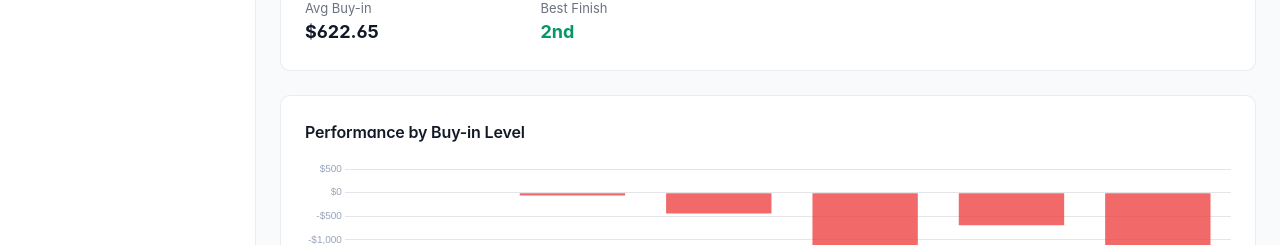
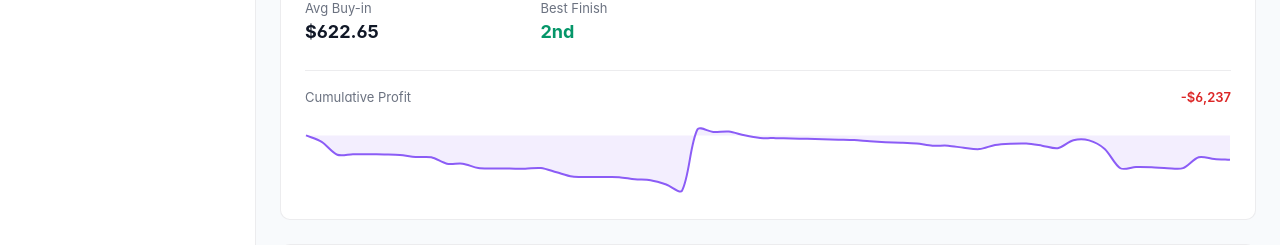
Before and after one commit to infinity899/poker-wallet, a Nuxt app: page /analytics in a window 1280 px wide. Shown: the part 403-648 px from the top of the page. Built offline with nearby package versions, Linux system fonts and the light colour scheme; no server answers.

Commit message:
add mini chart in overview section

```diff
--- a/app/components/analytics/AnalyticsTournamentCharts.vue
+++ b/app/components/analytics/AnalyticsTournamentCharts.vue
@@ -89,6 +89,29 @@
           </p>
         </div>
       </div>
+
+      <div
+        v-if="cumulativeData.labels.length > 0"
+        class="mt-6 pt-4 border-t border-border dark:border-border-dark"
+      >
+        <div class="flex items-baseline justify-between gap-4 mb-2">
+          <p class="text-sm text-gray-500 dark:text-gray-400">
+            Cumulative Profit
+          </p>
+          <p
+            class="text-sm font-semibold"
+            :class="stats.totalProfit >= 0 ? 'text-success-600 dark:text-success-400' : 'text-danger-600 dark:text-danger-400'"
+          >
+            {{ formatDisplayProfit(stats.totalProfit) }}
+          </p>
+        </div>
+        <div class="h-20">
+          <Line
+            :data="cumulativeData"
+            :options="sparklineChartOptions"
+          />
+        </div>
+      </div>
     </div>
 
     <div class="lg:col-span-2">
@@ -133,8 +156,8 @@ const props = defineProps<{
   stats: TournamentStats;
 }>();
 
-const { formatAmount } = useCurrency();
-const { lineChartOptions } = useCurrencyChartOptions();
+const { formatAmount, formatDisplayProfit } = useCurrency();
+const { lineChartOptions, sparklineChartOptions } = useCurrencyChartOptions();
 
 const cumulativeData = computed(() => {
   const data = calculateCumulativeProfit(
--- a/app/composables/useChartOptions.ts
+++ b/app/composables/useChartOptions.ts
@@ -131,6 +131,43 @@ export function useCurrencyChartOptions() {
     },
   }));
 
+  /**
+   * Minimal inline chart (sparkline): no axes, grid or legend — just the shape,
+   * with a currency-aware tooltip on hover.
+   */
+  const sparklineChartOptions = computed<ChartOptions<'line'>>(() => {
+    void displayCurrency.value;
+    return {
+      responsive: true,
+      maintainAspectRatio: false,
+      interaction: { mode: 'index', intersect: false },
+      plugins: {
+        legend: { display: false },
+        tooltip: {
+          ...tooltipStyle,
+          displayColors: false,
+          callbacks: {
+            label: (context) => {
+              const value = context.raw as number;
+              if (value === null || value === undefined) {
+                return '';
+              }
+              return formatAmount(value);
+            },
+          },
+        },
+      },
+      scales: {
+        x: { display: false },
+        y: { display: false },
+      },
+      elements: {
+        point: { radius: 0, hoverRadius: 4, hoverBorderWidth: 2 },
+        line: { borderWidth: 2 },
+      },
+    };
+  });
+
   const pieChartOptions = computed<ChartOptions<'pie'>>(() => {
     void displayCurrency.value; // refresh tooltip amounts when display currency changes
     return {
@@ -166,5 +203,11 @@ export function useCurrencyChartOptions() {
     };
   });
 
-  return { lineChartOptions, barChartOptions, percentLineChartOptions, pieChartOptions };
+  return {
+    lineChartOptions,
+    barChartOptions,
+    percentLineChartOptions,
+    sparklineChartOptions,
+    pieChartOptions,
+  };
 }
```
